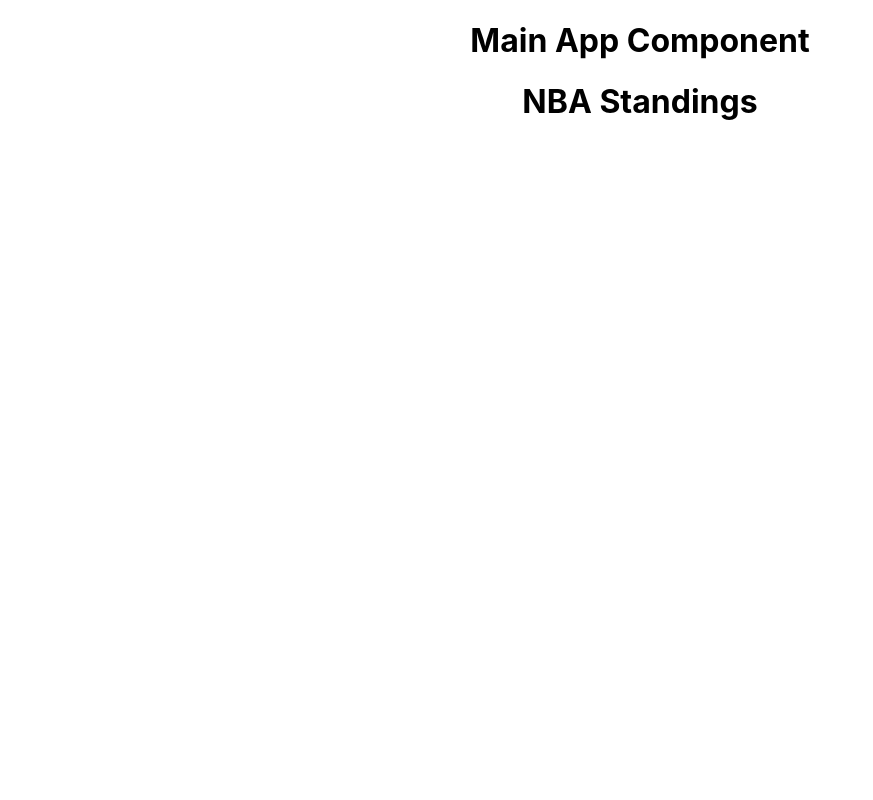
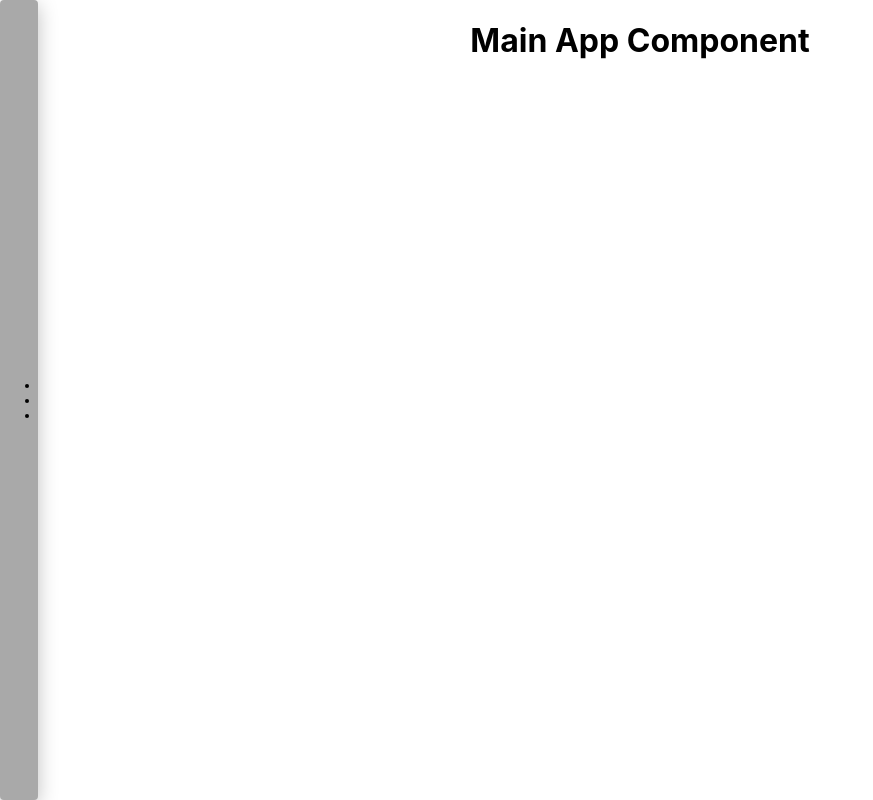
Before and after one commit to dyldrumm/box-lore, a React (Create React App) app in the folder client/react-app/: page / in a window 1280 px wide. Shown: the whole page, without its empty margins (0-873 px from the left). Built offline with nearby package versions, Linux system fonts and the light colour scheme.

Commit message:
More NavBar & Organization
Hi daniel

```diff
--- a/client/react-app/src/App.js
+++ b/client/react-app/src/App.js
@@ -1,8 +1,7 @@
 import './App.css';
 import React, {Component} from 'react';
 import ReactDOM from 'react-dom/client';
-import StandingsTable from './Components/Components.js';
-import NavBar from './Components/Navbar.js';
+import SideBar from './Components/Sidebar/Sidebar.js';
 
 function App() {
   return (
@@ -10,7 +9,7 @@
       <div className="content">
         <h1>Main App Component</h1>
       </div>
-      <StandingsTable />
+      <SideBar />
     </div>
   );
 }
--- a/client/react-app/src/Components/Components.js
+++ /dev/null
@@ -1,11 +0,0 @@
-import React, { Component } from 'react';
-
-export default class StandingsTable extends Component {
-    render() {
-        return (
-          <div className="standings-table">
-            <h1>NBA Standings</h1>
-          </div>
-        );
-      }
-}
--- /dev/null
+++ b/client/react-app/src/Components/Sidebar/MenuData.js
@@ -0,0 +1,20 @@
+export const MenuData = [
+    {
+        title: "Home",
+        url: "#",
+        cName: "nav-links",
+        icon: "fa-solid fa-house-user",
+    },
+    {
+        title: "Team Dashboards",
+        url: "#",
+        cName: "nav-links",
+        icon: "fa-solid fa-basketball-ball",
+    },
+    {
+        title: "Player Dashboards",
+        url: "#",
+        cName: "nav-links",
+        icon: "fa-solid fa-user-alt",
+    },
+]
--- /dev/null
+++ b/client/react-app/src/Components/Sidebar/Sidebar.js
@@ -0,0 +1,28 @@
+import React, { Component } from 'react';
+import Container from 'react-bootstrap/Container';
+import Nav from 'react-bootstrap/Nav';
+import Navbar from 'react-bootstrap/Navbar';
+import NavDropdown from 'react-bootstrap/NavDropdown';
+import {MenuData} from "./MenuData.js";
+import "./SidebarStyles.css";
+
+class SideBar extends Component {
+    render() {
+        return (
+            <nav className="Sidebar">
+                <ul>
+                    {MenuData.map((item, index)=>{
+                        return(
+                            <li key={index}>
+                                <a href = {item.url} className = {item.cName}>
+                                </a>
+                            </li>
+                        )
+                    })}
+            </ul>
+            </nav>
+        );
+      }
+}
+
+export default SideBar;
--- /dev/null
+++ b/client/react-app/src/Components/Sidebar/SidebarStyles.css
@@ -0,0 +1,37 @@
+.Sidebar{
+    display: flex;
+    justify-content: space-between;
+    align-items: center;
+    font-size: 0.8rem;
+    padding: 10 10px;
+    background-color:darkgrey;
+    box-shadow: 0 5px 20px rgba(0,0,0,0.25);
+    width: 3%;
+    height: 100%;
+    border-radius: 4px;
+    position:fixed;
+    top: 0%;
+    left: 0%;
+    transition: all 0.2s ease-in-out;
+}
+
+.Sidebar:hover{
+    display: flex;
+    justify-content: space-between;
+    align-items: center;
+    font-size: 0.8rem;
+    padding: 10 10px;
+    background-color:grey;
+    box-shadow: 0 5px 20px rgba(0,0,0,0.25);
+    width: 11%;
+    height: 100%;
+    border-radius: 4px;
+    position:fixed;
+    top: 0%;
+    left: 0%;
+    transition: all 0.2s ease-in-out;
+}
+
+.SidebarItems{
+
+}
```
Also changed, not shown: client/react-app/src/Components/Navbar.js (deleted, +0 -10 lines).
